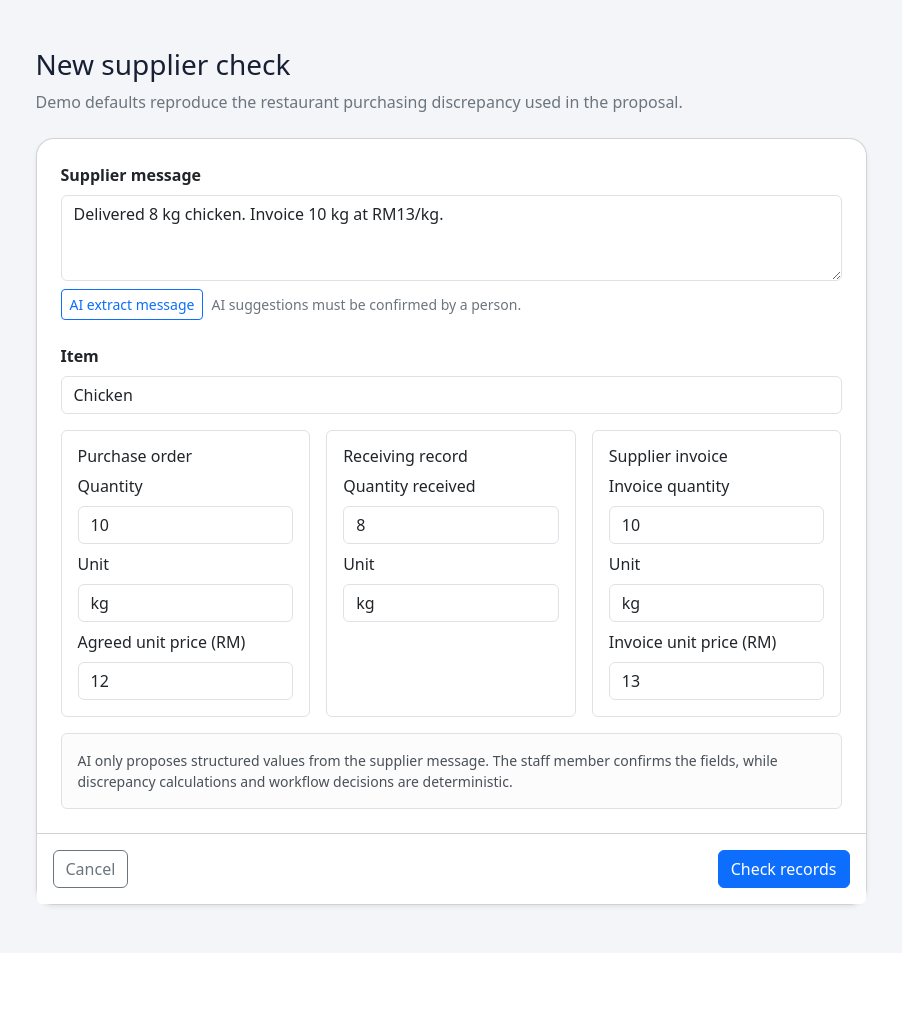
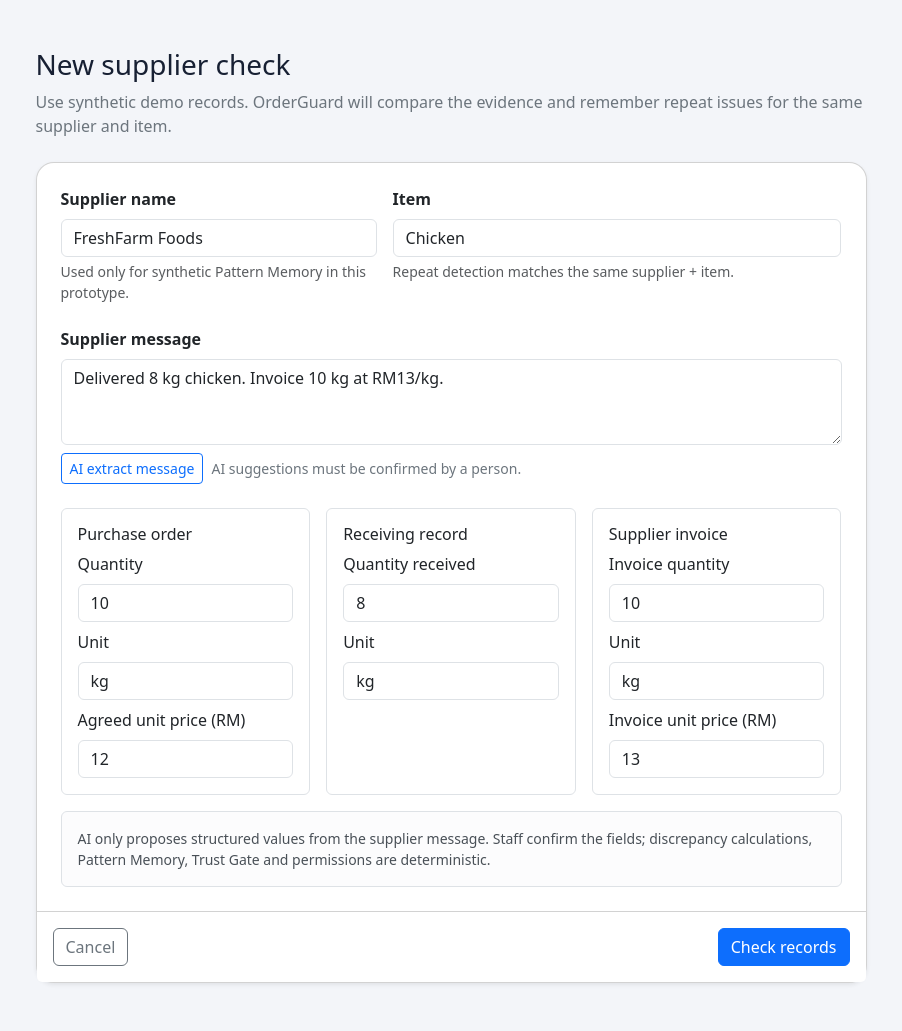
Before and after one commit to Aunyiqi/SDC_Hackathon_Submission_Template, a Flask app: page /cases/new in a window 1280 px wide. Shown: the part 72-1103 px from the top of the page, without its empty margins (189-1091 px from the left). Before the commit the page ends 983 px from the top, so only its background shows below. Run offline with Flask 3, Linux system fonts and the light colour scheme.

Commit message:
feat: capture supplier identity for repeat-issue memory

```diff
--- a/src/templates/new_case.html
+++ b/src/templates/new_case.html
@@ -5,10 +5,22 @@
   <div class="col-lg-9">
     <div class="mb-4">
       <h1 class="h3">New supplier check</h1>
-      <p class="text-secondary">Demo defaults reproduce the restaurant purchasing discrepancy used in the proposal.</p>
+      <p class="text-secondary">Use synthetic demo records. OrderGuard will compare the evidence and remember repeat issues for the same supplier and item.</p>
     </div>
     <form method="post" class="card shadow-sm">
       <div class="card-body p-4">
+        <div class="row g-3 mb-4">
+          <div class="col-md-5">
+            <label class="form-label fw-semibold">Supplier name</label>
+            <input class="form-control" name="supplier_name" value="FreshFarm Foods" required>
+            <div class="form-text">Used only for synthetic Pattern Memory in this prototype.</div>
+          </div>
+          <div class="col-md-7">
+            <label class="form-label fw-semibold">Item</label>
+            <input id="item" class="form-control" name="item" value="Chicken" required>
+            <div class="form-text">Repeat detection matches the same supplier + item.</div>
+          </div>
+        </div>
         <div class="mb-4">
           <label class="form-label fw-semibold">Supplier message</label>
           <textarea id="supplier_message" class="form-control" rows="3" name="supplier_message" required>Delivered 8 kg chicken. Invoice 10 kg at RM13/kg.</textarea>
@@ -16,10 +28,6 @@
             <button id="extractButton" class="btn btn-sm btn-outline-primary" type="button">AI extract message</button>
             <span id="extractStatus" class="small text-secondary">AI suggestions must be confirmed by a person.</span>
           </div>
-        </div>
-        <div class="mb-3">
-          <label class="form-label fw-semibold">Item</label>
-          <input id="item" class="form-control" name="item" value="Chicken" required>
         </div>
         <div class="row g-3">
           <div class="col-md-4">
@@ -46,7 +54,7 @@
             </div>
           </div>
         </div>
-        <div class="alert alert-light border mt-3 mb-0 small">AI only proposes structured values from the supplier message. The staff member confirms the fields, while discrepancy calculations and workflow decisions are deterministic.</div>
+        <div class="alert alert-light border mt-3 mb-0 small">AI only proposes structured values from the supplier message. Staff confirm the fields; discrepancy calculations, Pattern Memory, Trust Gate and permissions are deterministic.</div>
       </div>
       <div class="card-footer bg-white d-flex justify-content-between p-3">
         <a class="btn btn-outline-secondary" href="{{ url_for('dashboard') }}">Cancel</a>
```
